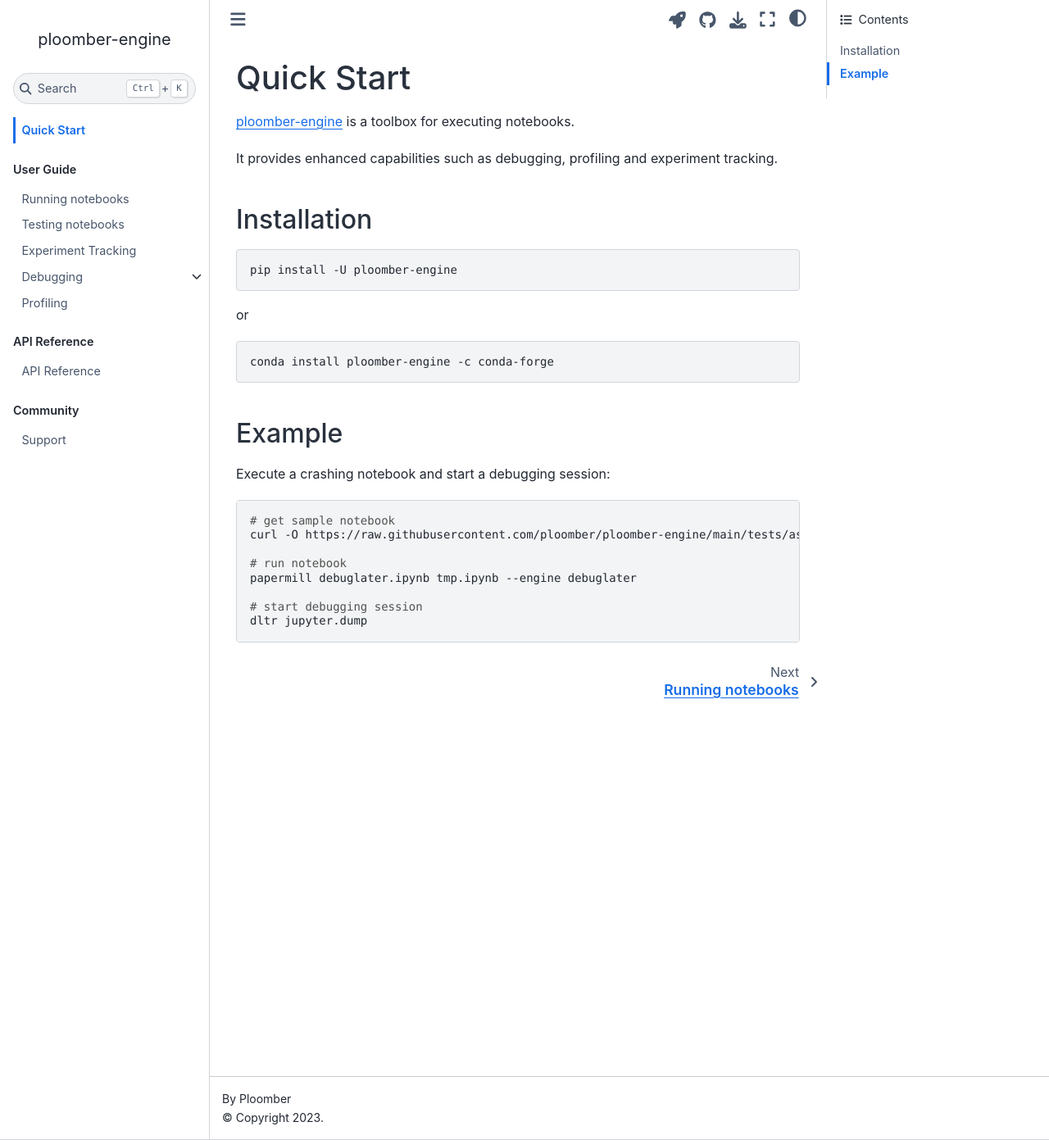
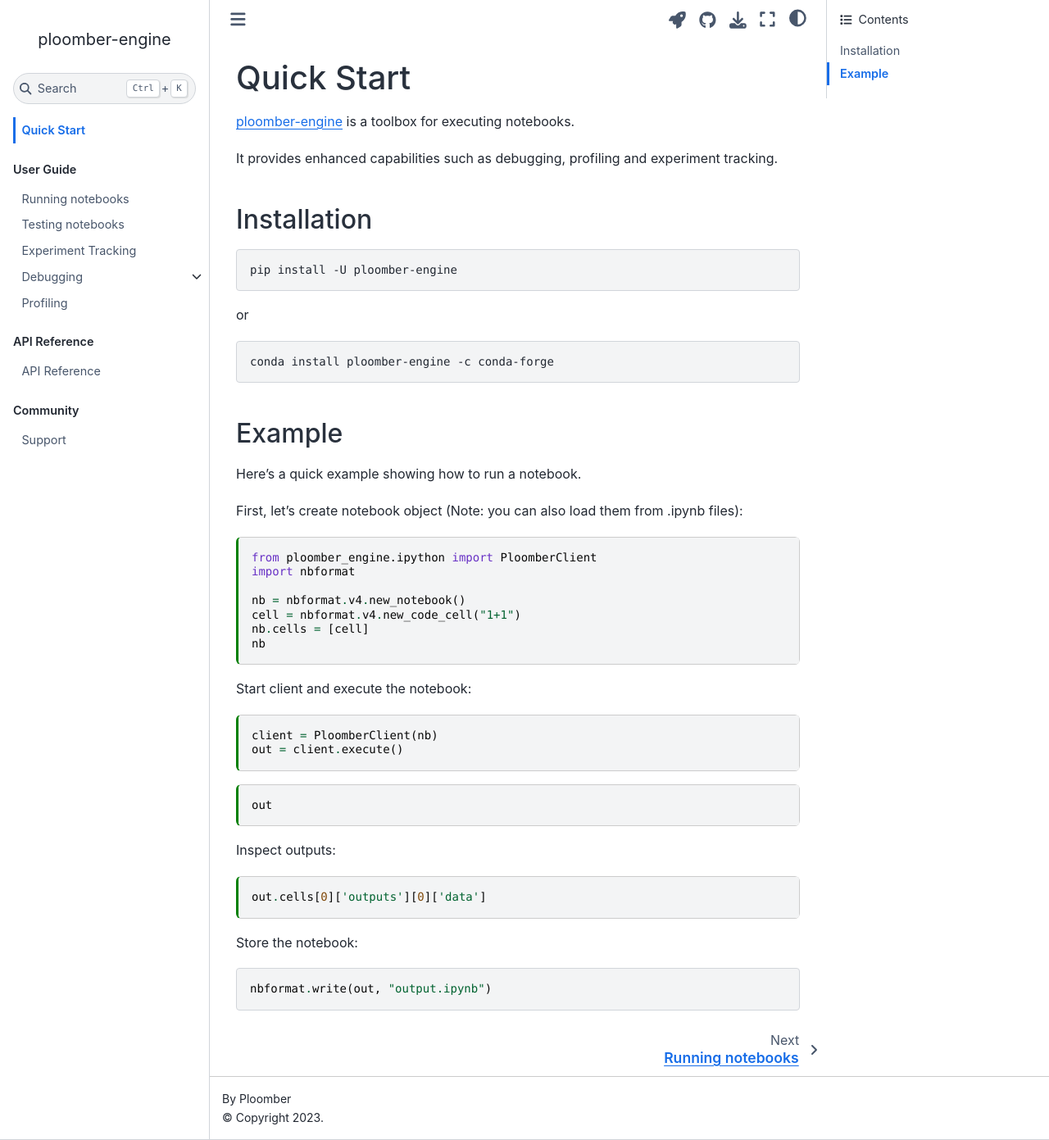
Before and after one commit to ploomber/ploomber-engine, a Jupyter Book: the page built from doc/quick-start.md, in a window 1280 px wide and 1391 px high. Shown: the whole window at 82% size. Built offline with Jupyter Book 1.0.4 settings and Sphinx 7.4.7 and the Sphinx Book theme 1.1.4, drawn with Linux system fonts in a browser that asks for light colours; pages that are not in the unit, such as notebooks, are missing from menus.

Commit message:
updates quick start

````diff
--- a/doc/quick-start.md
+++ b/doc/quick-start.md
@@ -32,15 +32,39 @@
 ```
 ## Example
 
-Execute a crashing notebook and start a debugging session:
+Here's a quick example showing how to run a notebook.
 
-```bash
-# get sample notebook
-curl -O https://raw.githubusercontent.com/ploomber/ploomber-engine/main/tests/assets/debuglater.ipynb
+First, let's create notebook object (Note: you can also load them from .ipynb files):
 
-# run notebook
-papermill debuglater.ipynb tmp.ipynb --engine debuglater
+```{code-cell} python
+from ploomber_engine.ipython import PloomberClient
+import nbformat
 
-# start debugging session
-dltr jupyter.dump
+nb = nbformat.v4.new_notebook()
+cell = nbformat.v4.new_code_cell("1+1")
+nb.cells = [cell]
+nb
 ```
+
+Start client and execute the notebook:
+
+```{code-cell} python
+client = PloomberClient(nb)
+out = client.execute()
+```
+
+```{code-cell} python
+out
+```
+
+Inspect outputs:
+
+```{code-cell} python
+out.cells[0]['outputs'][0]['data']
+```
+
+Store the notebook:
+
+```python
+nbformat.write(out, "output.ipynb")
+```
````
Also changed, not shown: other parts of doc/quick-start.md (+1 -1 lines), doc/user-guide/testing.md (+1 -1 lines).
